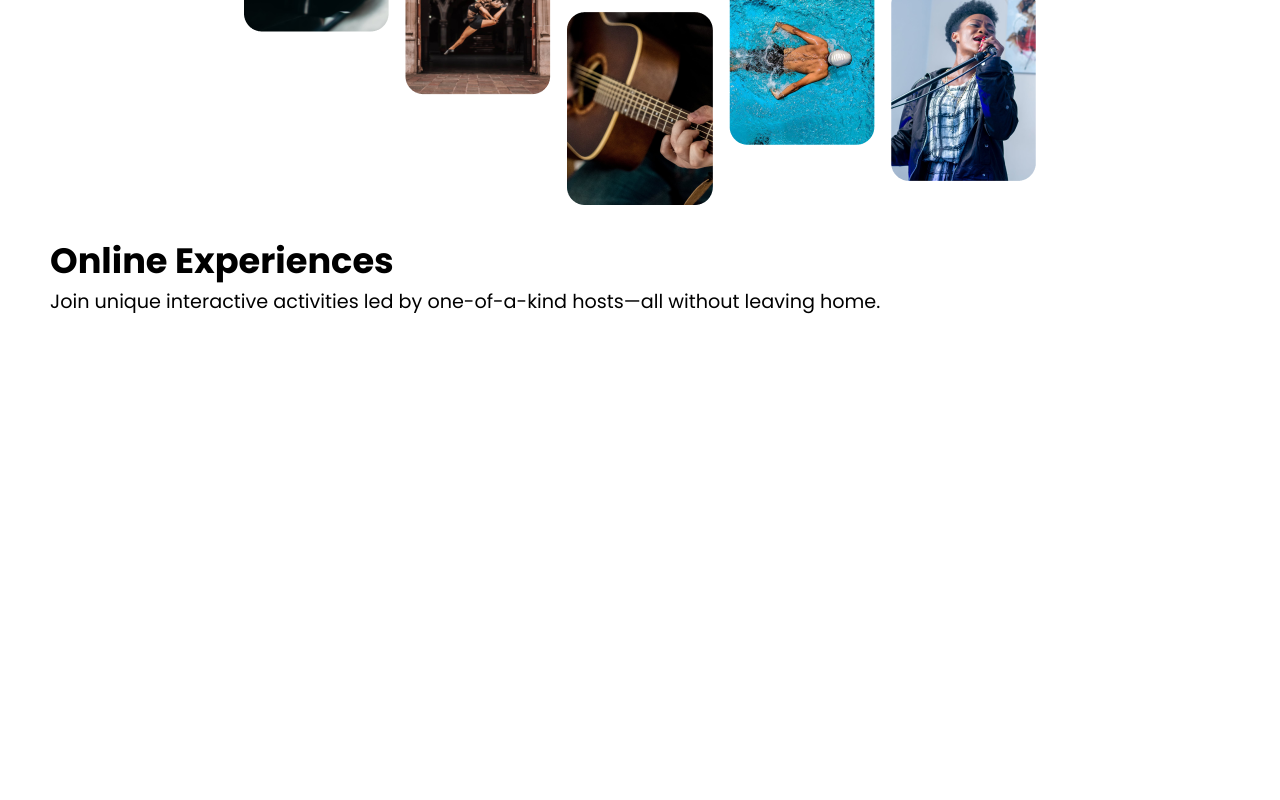
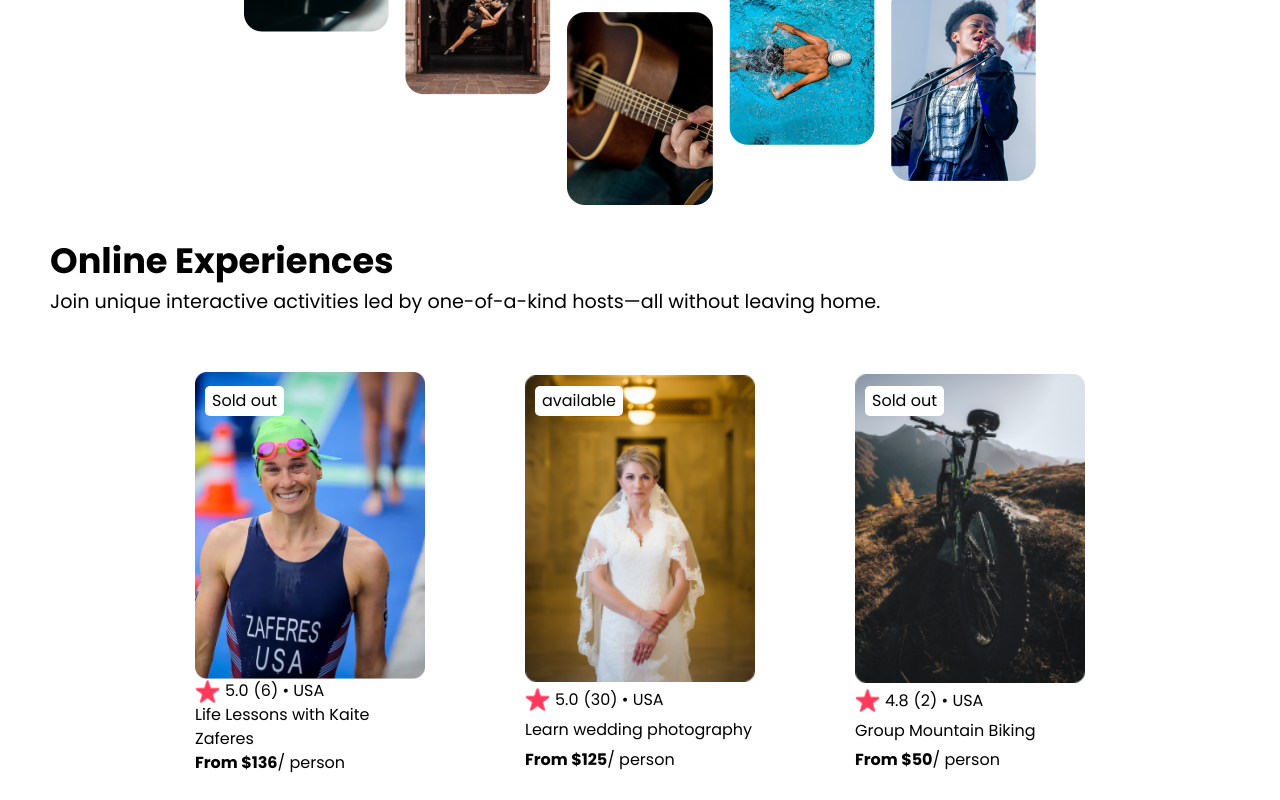
Before and after one commit to AliFahed/AirBnb-clone-react, a React app: page / in a window 1280 px wide. Shown: the part 369-1169 px from the top of the page. Before the commit the page ends 800 px from the top, so only its background shows below. Built offline with nearby package versions, Linux system fonts and the light colour scheme.

Commit message:
Add cards and bundle

```diff
--- a/src/components/App.js
+++ b/src/components/App.js
@@ -1,13 +1,20 @@
 import React from 'react';
+import '../styles/main.css';
 import Navbar from './Navbar';
 import HeroSection from './HeroSection';
-import '../styles/main.css';
+import Card from './Card';
+import data from '../data';
 
 function App() {
+  const cards = data.map((item) => {
+    return <Card key={item.id} item={item} />;
+  });
+
   return (
     <div>
       <Navbar />
       <HeroSection />
+      <section className="cards-section">{cards}</section>
     </div>
   );
 }
--- /dev/null
+++ b/src/components/Card.js
@@ -0,0 +1,32 @@
+import React from 'react';
+import StarIcon from '../images/Star-icon.png';
+
+function Card(props) {
+  return (
+    <div className="cards-container">
+      <div className="card">
+        <div className="card-status">
+          <p>{props.item.cardStatus}</p>
+        </div>
+        <img src={props.item.img} alt="Product Image" className="card-img" />
+        <div className="card-rating">
+          <img src={StarIcon} alt="Star Icon" className="star-icon" />
+          <p>{props.item.stats.rating}</p>
+          <p>
+            ({props.item.stats.reviewCount}) • {props.item.country}
+          </p>
+        </div>
+        <div className="card-details">
+          <p>{props.item.title}</p>
+        </div>
+        <div className="card-price">
+          <p>
+            <b>From ${props.item.price}</b>/ person
+          </p>
+        </div>
+      </div>
+    </div>
+  );
+}
+
+export default Card;
--- /dev/null
+++ b/src/data.js
@@ -0,0 +1,42 @@
+import ZaferesUsaImage from './images/zaferes-usa.png';
+import WeddingPhotography from './images/wedding-photography.png';
+import MountainBike from './images/mountain-bike.png';
+
+export default [
+  {
+    id: 1,
+    img: ZaferesUsaImage,
+    stats: {
+      rating: '5.0',
+      reviewCount: 6,
+    },
+    country: 'USA',
+    title: 'Life Lessons with Kaite Zaferes',
+    price: 136,
+    cardStatus: 'Sold out',
+  },
+  {
+    id: 2,
+    img: WeddingPhotography,
+    stats: {
+      rating: '5.0',
+      reviewCount: 30,
+    },
+    country: 'USA',
+    title: 'Learn wedding photography',
+    price: 125,
+    cardStatus: 'available',
+  },
+  {
+    id: 3,
+    img: MountainBike,
+    stats: {
+      rating: '4.8',
+      reviewCount: 2,
+    },
+    country: 'USA',
+    title: 'Group Mountain Biking',
+    price: 50,
+    cardStatus: 'Sold out',
+  },
+];
--- a/src/styles/main.css
+++ b/src/styles/main.css
@@ -60,3 +60,58 @@ body {
 .hero-section-text-container > p {
   font-size: 1.2rem;
 }
+
+/*========== Card ==========*/
+.cards-container {
+  display: flex;
+  justify-content: center;
+  padding: 25px 50px;
+  gap: 10px;
+}
+
+.card {
+  display: flex;
+  flex-direction: column;
+  justify-content: space-around;
+  cursor: pointer;
+  width: 230px;
+}
+
+.card-status {
+  position: absolute;
+  margin-top: -345px;
+  margin-left: 10px;
+  background: #fff;
+  padding: 3px 7px;
+  border-radius: 5px;
+}
+
+.card-img {
+  width: 230px;
+}
+
+.card-rating {
+  display: flex;
+  align-items: center;
+  gap: 5px;
+}
+
+.star-icon {
+  width: 25px;
+}
+
+/*========== Cards Section in App.js ==========*/
+.cards-section {
+  display: flex;
+  justify-content: center;
+}
+
+@media (max-width: 925px) {
+  .cards-section {
+    display: flex;
+    flex-direction: column;
+    justify-content: center;
+    align-items: center;
+    padding: 25px 50px;
+  }
+}
```
Also changed, not shown: dist/5d736ac3dc01f817ff4d.png (added), dist/5ea7440b5887093e989e.png (added), dist/9978c5b012896f7188c1.png (added), dist/9b038f4f1ecd4c54fadb.png (added), dist/a51cd2d4d063569f4818.png (added), dist/b28cf7f017befbd331c4.svg (added), dist/bundle.js (added), dist/bundle.js.LICENSE.txt (added), dist/index.html (added), src/images/Star-icon.png (added), src/images/mountain-bike.png (added), src/images/wedding-photography.png (added), src/images/zaferes-usa.png (added).
